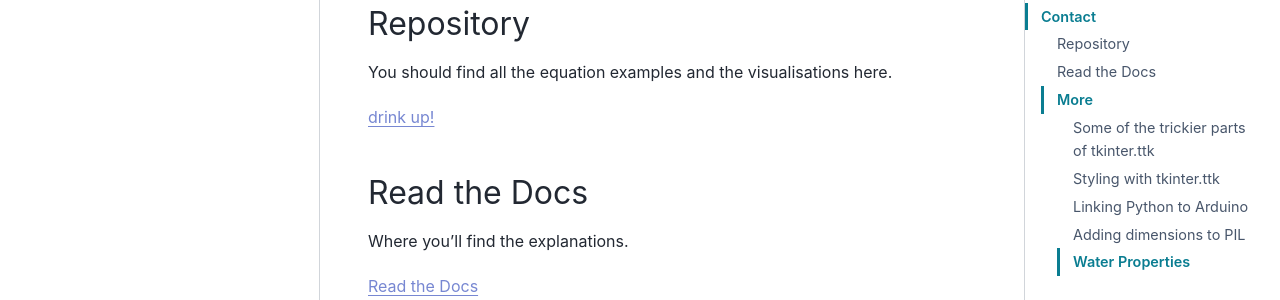
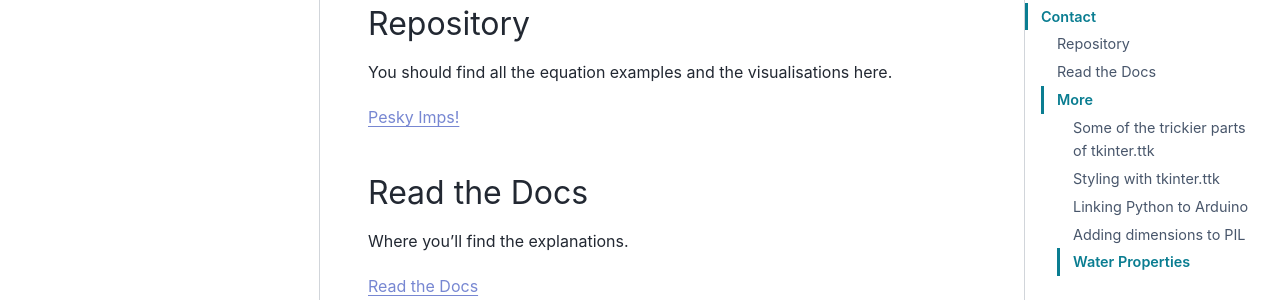
Before and after one commit to Edgar-Donk/Pesky-Imps, a Sphinx documentation site: the page built from docs/source/authors.rst, in a window 1280 px wide and 900 px high, scrolled down 371 px. Shown: the part 153-453 px from the top of the window. Built offline with Sphinx 7.4.7 and the PyData theme 0.15.4, drawn with Linux system fonts in a browser that asks for light colours.

Commit message:
Add files via upload

```diff
--- a/docs/source/authors.rst
+++ b/docs/source/authors.rst
@@ -24,7 +24,7 @@ Repository
 
 You should find all the equation examples and the visualisations here.
 
-`drink up! <https://github.com/Edgar-Donk/Adams_Ale/blob/main/docs/source/index.rst>`_
+`Pesky Imps! <https://github.com/Edgar-Donk/Pesky-Imps>`_
 
 
 Read the Docs
@@ -32,7 +32,7 @@ Read the Docs
 
 Where you'll find the explanations.
 
-`Read the Docs <https://adams-ale.readthedocs.io/en/latest/index.html>`_
+`Read the Docs <https://pesky-imps.readthedocs.io/en/latest/>`_
 
 More
 ====
```
